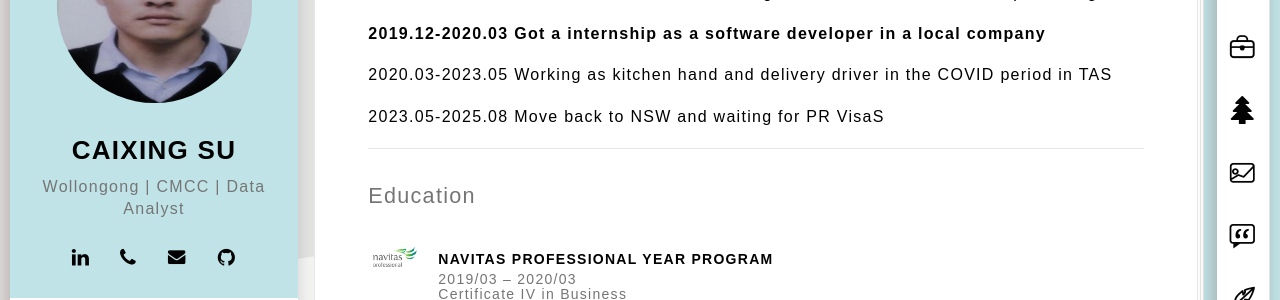
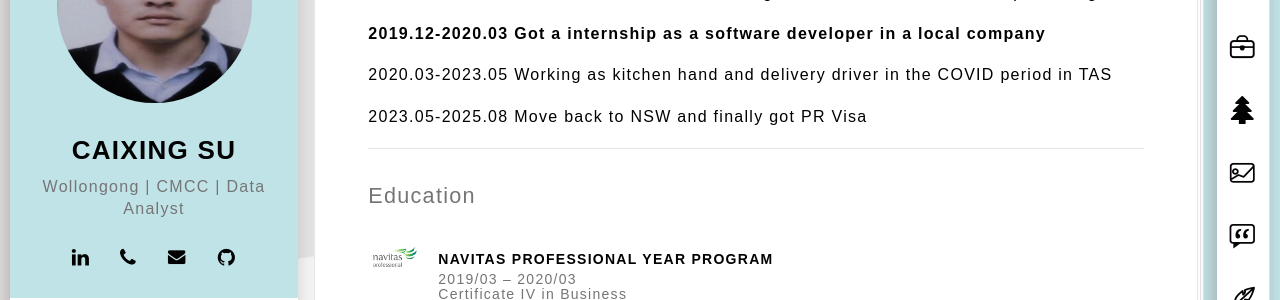
Before and after one commit to srichonmore/srichonmore.github.io, a Jekyll site: the page index.html, which Jekyll copies as it is, in a window 1280 px wide and 900 px high, scrolled down 845 px. Shown: the part 152-452 px from the top of the window. Built offline with Jekyll 4.4.1, drawn with Linux system fonts in a browser that asks for light colours; some web fonts are replaced.

Commit message:
Update index.html

```diff
--- a/index.html
+++ b/index.html
@@ -287,7 +287,7 @@
 		<p style="text-align:justify">2019.01-2019.12 Went to TAS,enrol courses to get career assessment and improve English</p>
 		<p style="text-align:justify"><b>2019.12-2020.03 Got a internship as a software developer in a local company</b></p>
 		<p style="text-align:justify">2020.03-2023.05 Working as kitchen hand and delivery driver in the COVID period in TAS</p>
-		<p style="text-align:justify">2023.05-2025.08 Move back to NSW and waiting for PR VisaS</p>
+		<p style="text-align:justify">2023.05-2025.08 Move back to NSW and finally got PR Visa</p>
 		</blockquote>
     </div><!-- .row -->
 	</div>
```
